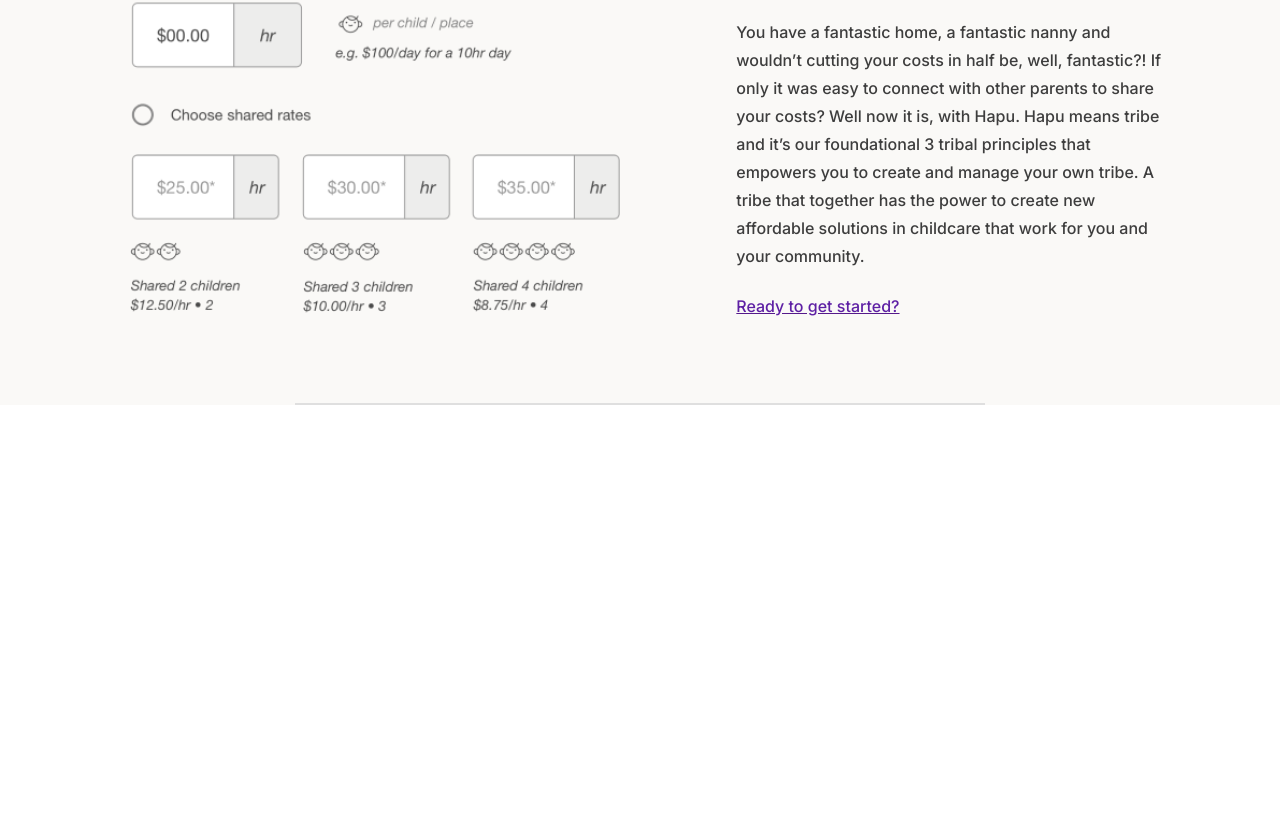
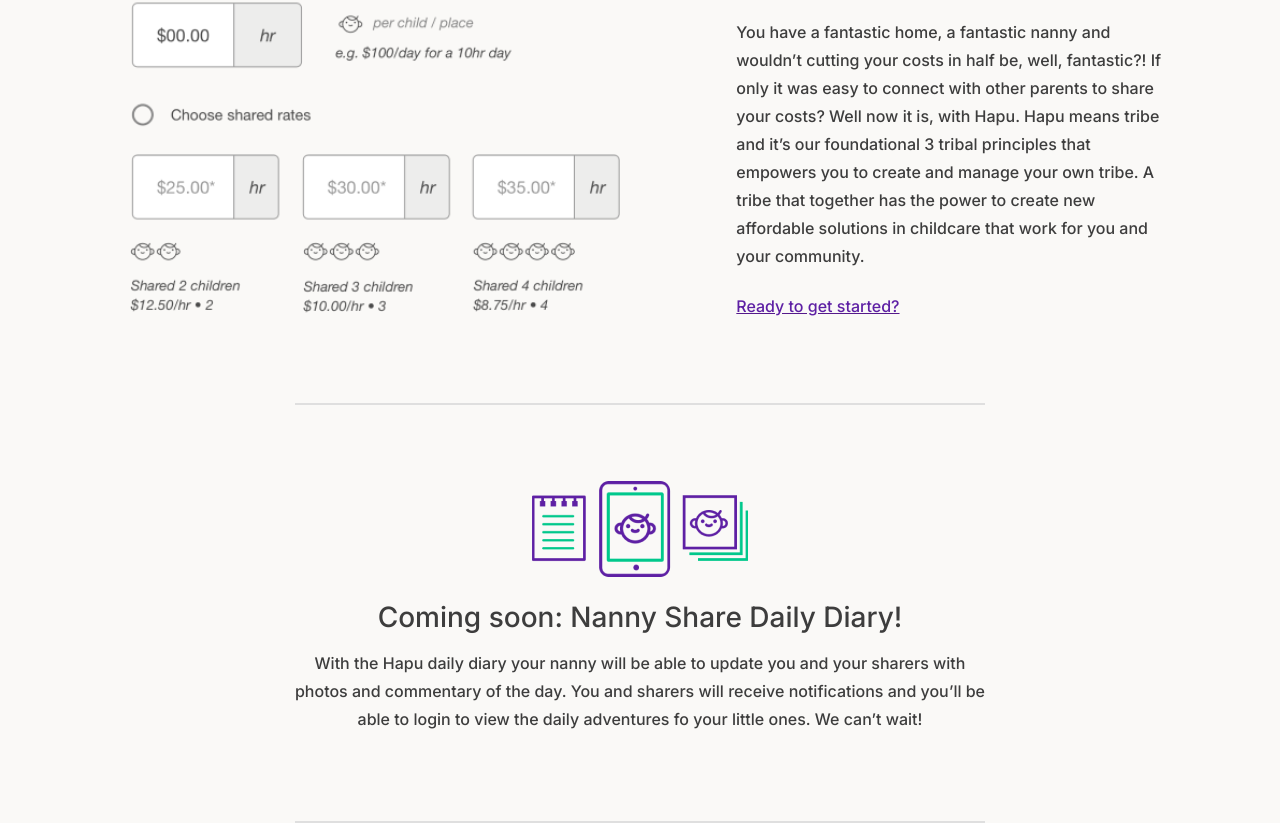
Before and after one commit to ren4ndev/react-challenge-jd, a React (Create React App) app: page / in a window 1280 px wide. Shown: the part 1893-2716 px from the top of the page. Before the commit the page ends 2298 px from the top, so only its background shows below. Built offline with nearby package versions, Linux system fonts and the light colour scheme.

Commit message:
feat: add fifth section

```diff
--- a/src/components/Atoms/Popup/styles.js
+++ b/src/components/Atoms/Popup/styles.js
@@ -5,8 +5,8 @@
   background-color: ${colors.white};
   border: 1px solid ${colors.divider};
   border-radius: 4px;
+  bottom: 20px;
   box-shadow: 7px 6px 24px -9px ${colors.grey};
-  bottom: 20px;
   display: ${({ show }) => (show ? 'flex' : 'none')};
   height: 48px;
   justify-content: center;
--- /dev/null
+++ b/src/components/Segments/Content/ContainedImage/index.jsx
@@ -0,0 +1,60 @@
+import React from 'react';
+import PropTypes from 'prop-types';
+import Image from '../../../Atoms/Image';
+import Typography from '../../../Atoms/Typography';
+import {
+  ContainedGrid,
+  ImageContainer,
+  Content,
+  Title,
+  Desc,
+} from './styles';
+import { colors } from '../../../../styles/variables';
+
+export default function ContainedImage({
+  imageSrcDesk,
+  title,
+  desc,
+}) {
+  return (
+    <>
+      <ContainedGrid>
+        <ImageContainer>
+          <Image src={imageSrcDesk} alt="" width="auto" />
+        </ImageContainer>
+        <Content>
+          <Title>
+            <Typography
+              type="heading3"
+              fontColor={colors.grey}
+              fontWeight="500"
+            >
+              {title}
+            </Typography>
+          </Title>
+          <Desc>
+            <Typography
+              type="body"
+              fontColor={colors.grey}
+              fontWeight="500"
+            >
+              {desc}
+            </Typography>
+          </Desc>
+        </Content>
+      </ContainedGrid>
+    </>
+  );
+}
+
+ContainedImage.propTypes = {
+  imageSrcDesk: PropTypes.string,
+  title: PropTypes.string,
+  desc: PropTypes.string,
+};
+
+ContainedImage.defaultProps = {
+  imageSrcDesk: null,
+  title: null,
+  desc: null,
+};
--- /dev/null
+++ b/src/components/Segments/Content/ContainedImage/styles.js
@@ -0,0 +1,47 @@
+import styled from 'styled-components';
+import { Grid } from '../../../../styles/Grid';
+import { colors, queries } from '../../../../styles/variables';
+
+export const ContainedGrid = styled(Grid)`
+  background-color: ${colors.background};
+  grid-auto-rows: auto;
+  padding: 64px 0;
+`;
+
+export const ImageContainer = styled.div`
+  display: flex;
+  grid-column: main-start/main-end;
+  grid-row: 1/2;
+  height: 'fit-content';
+  justify-content: center;
+  margin: 12px 12px 24px;
+  z-index: 1;
+
+  @media screen and (min-width: ${queries.l}) {
+    grid-column: 4/12;
+  }
+`;
+
+export const Content = styled.div`
+  grid-column: main-start/main-end;
+  grid-row: 2/3;
+  text-align: center;
+
+  @media screen and (min-width: ${queries.l}) {
+    grid-column: 4/12;
+  }
+`;
+
+export const Title = styled.div`
+  margin-bottom: 16px;
+`;
+
+export const Desc = styled.div`
+  margin-bottom: 24px;
+`;
+
+export const LinkWrapper = styled.a`
+  cursor: pointer;
+  height: fit-content;
+  width: fit-content;
+`;
--- a/src/components/Segments/Content/Form/styles.js
+++ b/src/components/Segments/Content/Form/styles.js
@@ -44,8 +44,8 @@
   align-self: center;
   animation: spin 0.3s linear infinite;
   border: 8px solid ${colors.divider};
+  border-radius: 50%;
   border-top: 8px solid ${colors.primary};
-  border-radius: 50%;
   grid-column: main-start/main-end;
   grid-row: 1/3;
   height: 60px;
--- a/src/components/Segments/Content/index.jsx
+++ b/src/components/Segments/Content/index.jsx
@@ -1,6 +1,7 @@
 import React from 'react';
 import PropTypes from 'prop-types';
 import Contained from './Contained';
+import ContainedImage from './ContainedImage';
 import Form from './Form';
 
 export default function Content({
@@ -22,6 +23,14 @@
           desc={desc}
           link={link}
           contentPosition={contentPosition}
+        />
+      );
+    case 'containedimage':
+      return (
+        <ContainedImage
+          imageSrcDesk={imageSrcDesk}
+          title={title}
+          desc={desc}
         />
       );
     case 'form':
--- a/src/components/Templates/HomeContent/index.jsx
+++ b/src/components/Templates/HomeContent/index.jsx
@@ -4,6 +4,7 @@
 import firstSectionDesk from '../../../assets/images/first-section-desk.png';
 import thirdSectionMob from '../../../assets/images/third-section-mob.webp';
 import thirdSectionDesk from '../../../assets/images/third-section-desk.webp';
+import fifthSectionDesk from '../../../assets/images/fifth-section-desk.webp';
 import {
   Section,
   Divider,
@@ -40,6 +41,12 @@
       href: '',
     },
   },
+  { // fifth
+    type: 'containedimage',
+    imageSrcDesk: fifthSectionDesk,
+    title: 'Coming soon: Nanny Share Daily Diary!',
+    desc: 'With the Hapu daily diary your nanny will be able to update you and your sharers with photos and commentary of the day. You and sharers will receive notifications and you’ll be able to login to view the daily adventures fo your little ones. We can’t wait!',
+  },
 ];
 
 export default function HomeContent() {
```
Also changed, not shown: src/assets/images/fifth-section-desk.webp (added).
